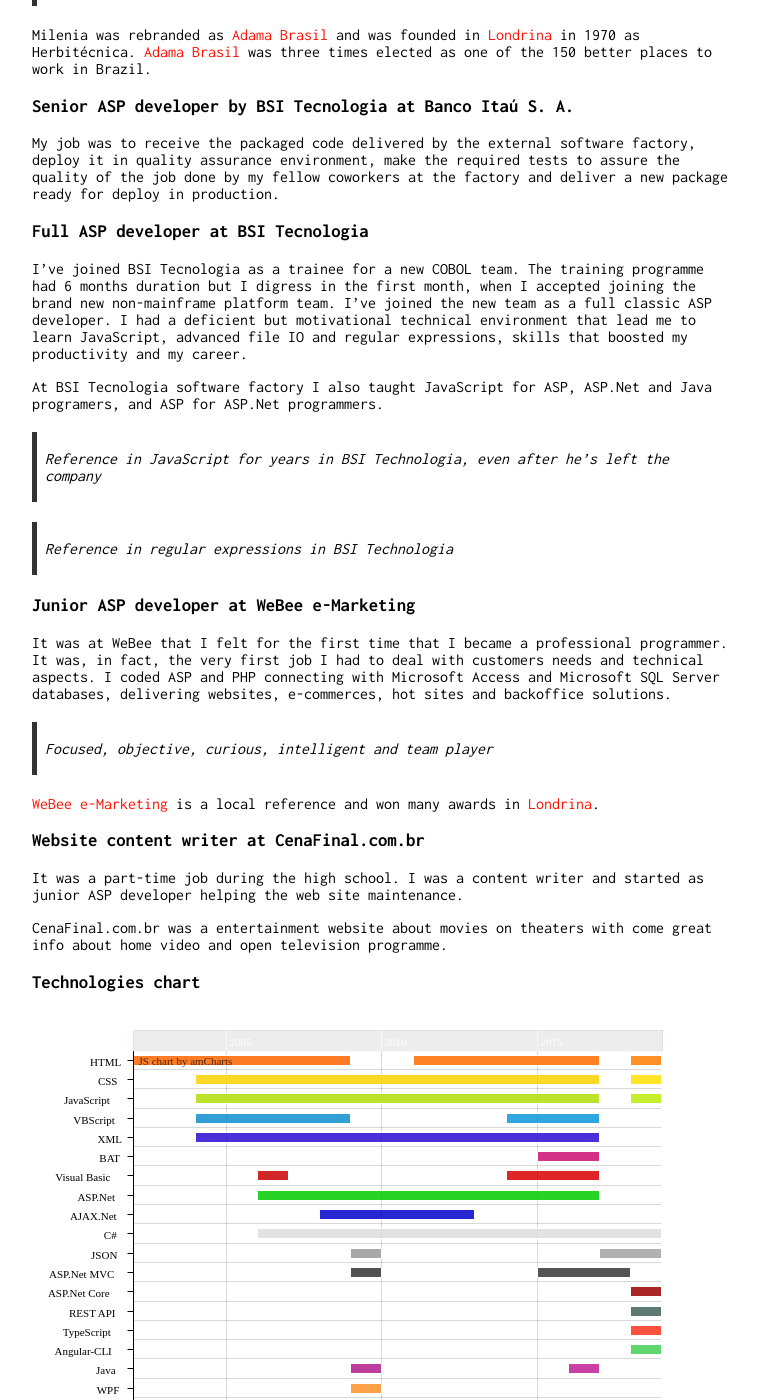
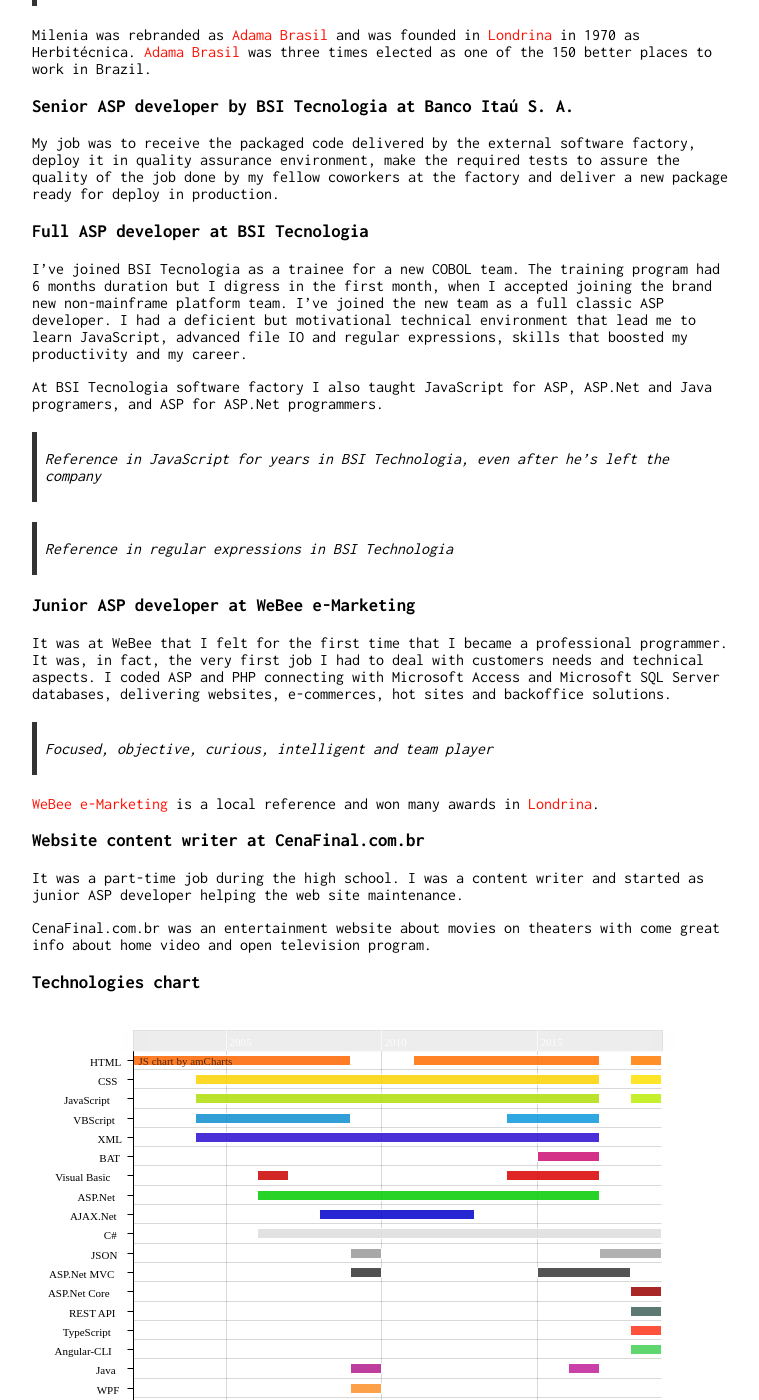
Before and after one commit to mfedatto/mfedatto.com, a Jekyll site: the page built from docs/resume.md, in a window 1280 px wide and 1400 px high, scrolled down 2874 px. Shown: the whole window, without its empty margins (258-1017 px from the left). Built offline with Jekyll 4.4.1, drawn with Linux system fonts in a browser that asks for light colours; our own code applies the rules of GitHub Pages for plain Markdown files.

Commit message:
Update resume.md

```diff
--- a/docs/resume.md
+++ b/docs/resume.md
@@ -136,7 +136,7 @@ deliver a new package ready for deploy in production.
 
 ### Full ASP developer at BSI Tecnologia
 
-I've joined BSI Tecnologia as a trainee for a new COBOL team. The training programme had 6 months duration but I digress
+I've joined BSI Tecnologia as a trainee for a new COBOL team. The training program had 6 months duration but I digress
 in the first month, when I accepted joining the brand new non-mainframe platform team. I've joined the new team as a
 full classic ASP developer. I had a deficient but motivational technical environment that lead me to learn JavaScript,
 advanced file IO and regular expressions, skills that boosted my productivity and my career.
@@ -163,8 +163,8 @@ Microsoft SQL Server databases, delivering websites, e-commerces, hot sites and
 It was a part-time job during the high school. I was a content writer and started as junior ASP developer helping the
 web site maintenance.
 
-CenaFinal.com.br was a entertainment website about movies on theaters with come great info about home video and open
-television programme.
+CenaFinal.com.br was an entertainment website about movies on theaters with come great info about home video and open
+television program.
 
 ### Technologies chart
 
@@ -173,13 +173,13 @@ television programme.
 ## Education
 
 * University of Economic Sciences of Apucarana – FECEA/UNESPAR (State University of Paraná)
-* Business Administration and Foreign Trade
-* 2003 – 2004 (incomplete)
+  * Business Administration and Foreign Trade
+  * 2003 – 2004 (incomplete)
 
 * Pontifical Catholic University of Paraná – PUC-PR
-* Bachelor of Information Systems
-* 2005 – 2007 (incomplete)
+  * Bachelor of Information Systems
+  * 2005 – 2007 (incomplete)
 
 * Anhembi Morumbi University
-* Management Processes
-* 2013 – 2014 (incomplete)
+  * Management Processes
+  * 2013 – 2014 (incomplete)
```
